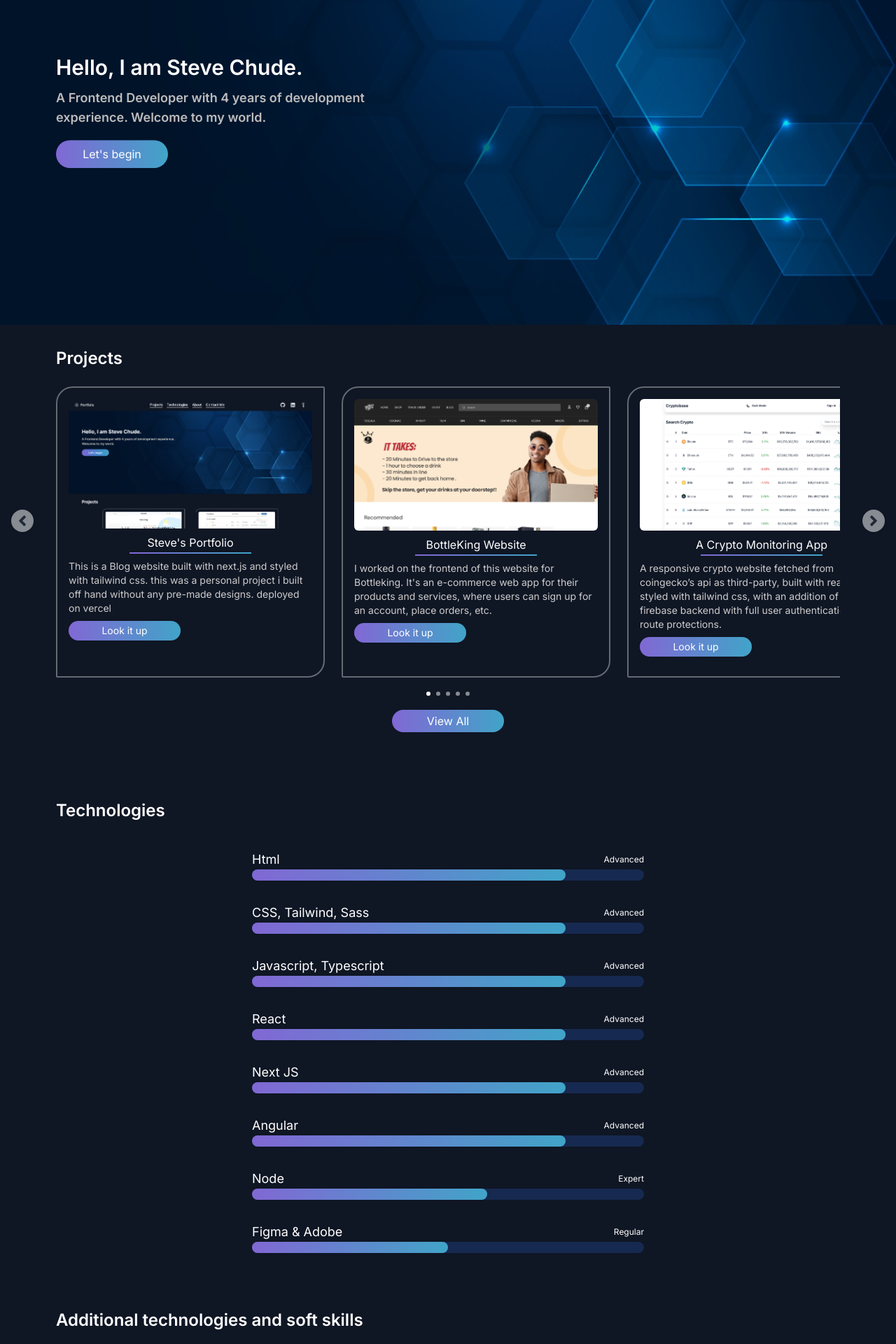
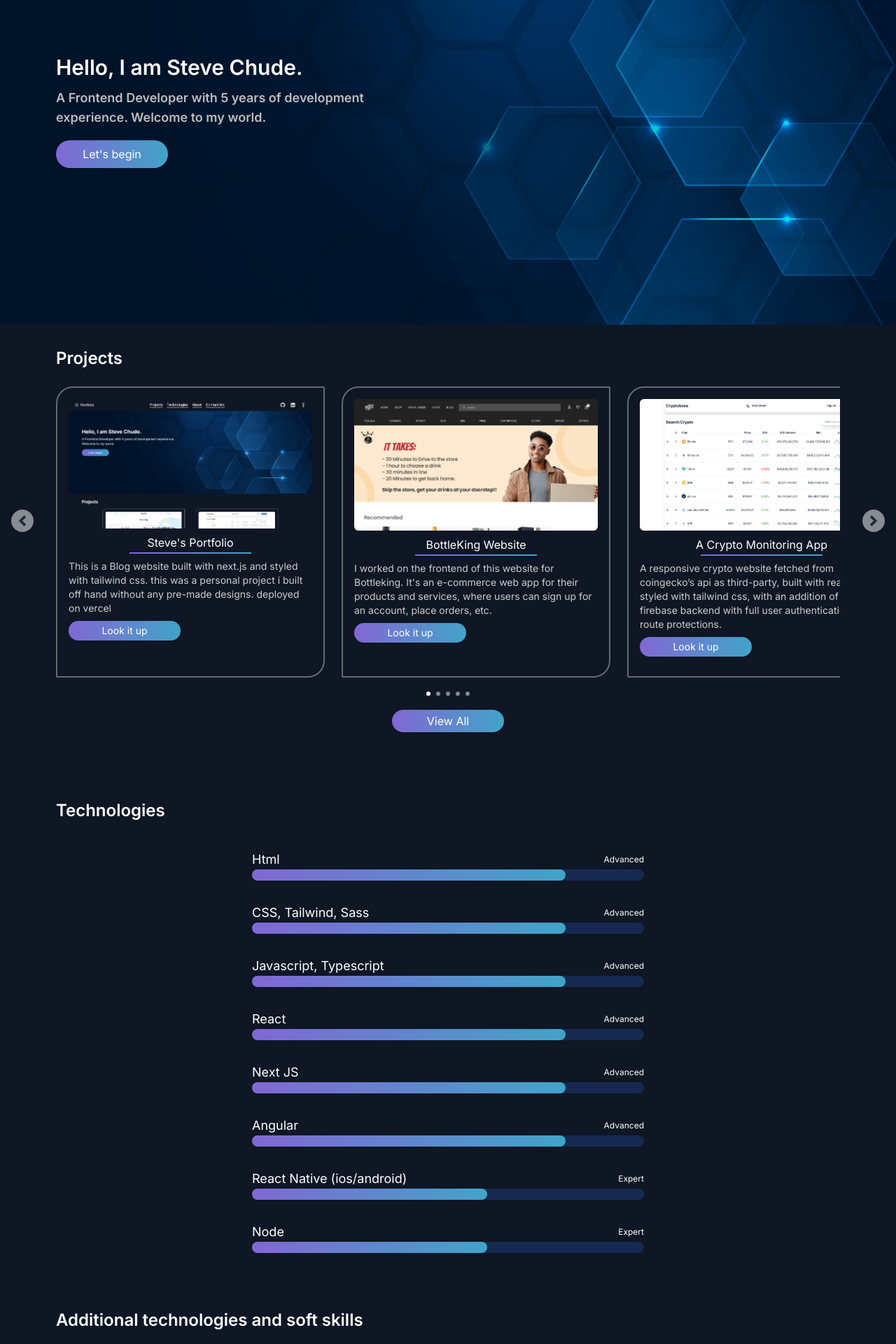
Before and after one commit to stevechude/my_portfolio, a Next.js app: page / in a window 1280 px wide. Shown: the part 240-2160 px from the top of the page at 70% size. Built offline with nearby package versions, Linux system fonts and the light colour scheme.

Commit message:
made some updates

```diff
--- a/components/Home/Technologies.jsx
+++ b/components/Home/Technologies.jsx
@@ -35,14 +35,14 @@ const listStack = [
     level: "80",
   },
   {
-    title: "Node",
+    title: "React Native (ios/android)",
     proficiency: "Expert",
     level: "60",
   },
   {
-    title: "Figma & Adobe",
-    proficiency: "Regular",
-    level: "50",
+    title: "Node",
+    proficiency: "Expert",
+    level: "60",
   },
 ];
 
--- a/components/hero/Hero.jsx
+++ b/components/hero/Hero.jsx
@@ -31,15 +31,7 @@ const Hero = () => {
             data-aos-easing="linear"
             data-aos-duration="1000"
           >
-            {/* I am a proactive, smart, driven software engineer with 4 years of
-          development experience. I have developed software solutions for
-          business use cases from conceptualization to deployment. I am a
-          proficient React.Js, Next.Js, Angular, JavaScript and TypeScript
-          developer. Softwares i have built includes Fintech Payment Website,
-          Health Tech solution, logistics web app, etc. I have great
-          communication skills, problem solving, decision making and a team
-          player. */}
-            A Frontend Developer with 4 years of development experience. Welcome
+            A Frontend Developer with 5 years of development experience. Welcome
             to my world.
           </p>
           <button
```
Also changed, not shown: 1 other file (tests, documents, lock files or other folders).
